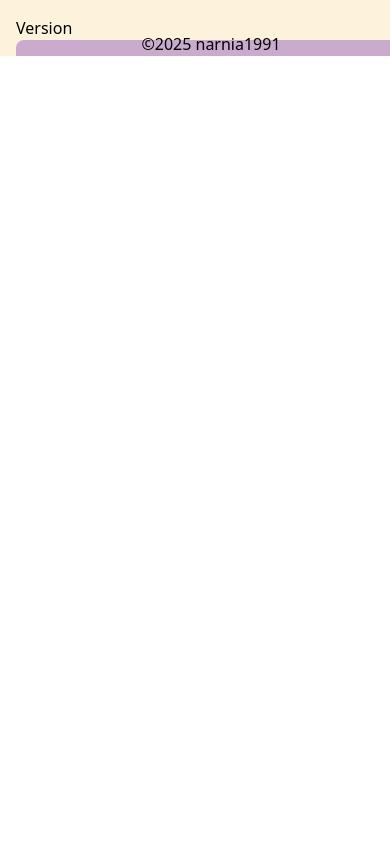
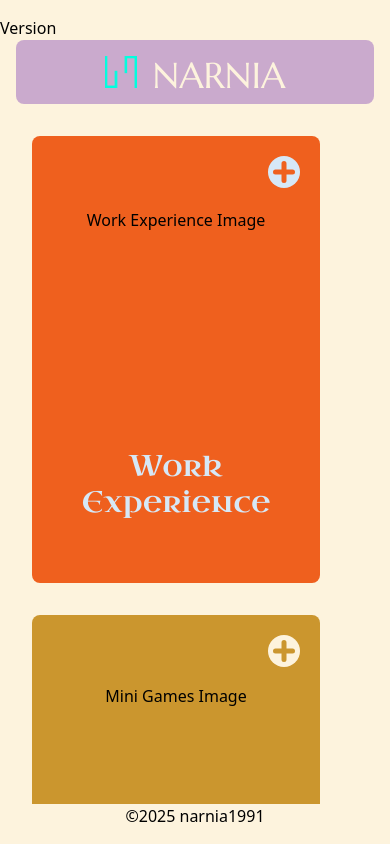
Before and after one commit to narnia1991/narnia1991.github.io, a React (Vite) app: page / in a window 390 px wide. Built offline with nearby package versions, Linux system fonts and the light colour scheme.

Commit message:
:lipstick: Fix responsive issues

```diff
--- a/src/2023/App.css
+++ b/src/2023/App.css
@@ -1,6 +1,9 @@
 .App {
   text-align: center;
-  min-height: 100vh;
+  min-height: 85vh;
+  overflow: auto;
+  padding-bottom: 1rem;
+  margin-bottom: 1rem;
 }
 
 .textWrap {
--- a/src/2024/App.tsx
+++ b/src/2024/App.tsx
@@ -131,7 +131,7 @@ function App() {
 
   return (
     <>
-      <div className="flex absolute flex-row h-screen w-screen flex-wrap overflow-auto m-auto xl:flex-col xl:justify-start xl:max-h-screen">
+      <div className="flex flex-row h-screen w-screen flex-wrap overflow-auto xl:flex-col xl:justify-start xl:h-11/12">
         <NameCard pallette={shuffledPallete[0]} />
         {listKeys.map((listItem, index) => {
           const pallette =
--- a/src/2024/organisms/CardComponent.tsx
+++ b/src/2024/organisms/CardComponent.tsx
@@ -14,7 +14,7 @@ const CardComponent: FC<{
   }, [isMainActive]);
 
   const height = useMemo(() => {
-    return getRandom({ min: 30, max: 90 });
+    return getRandom({ min: 30, max: 60 });
   }, []);
 
   return (
--- a/src/2024/organisms/NameCard.tsx
+++ b/src/2024/organisms/NameCard.tsx
@@ -11,7 +11,7 @@ const NameCard: FC<{ pallette: Record<string, string> }> = ({ pallette }) => {
         flexDirection: "row",
         maxHeight: "4rem",
         minHeight: "unset",
-        margin: "0 auto",
+        margin: fullWidth ? "0 1rem" : "0 auto",
         width: fullWidth ? "100%" : 320,
         position: "relative",
       }}
--- a/src/App.tsx
+++ b/src/App.tsx
@@ -26,7 +26,7 @@ const VersionMenu: FC<{ items: string[] }> = ({ items }) => {
 const Layout: FC<{ items: string[] }> = ({ items }) => {
   return (
     <div
-      className="relative h-full w-screen overflow-hidden p-4 lg:h-screen lg:w-full"
+      className="flex flex-col relative h-screen w-screen py-4 overflow-hidden lg:p-4 lg:w-full"
       style={{ backgroundColor: lightTheme[0].backgroundColor }}
     >
       <div className="flex justify-start">
@@ -35,9 +35,7 @@ const Layout: FC<{ items: string[] }> = ({ items }) => {
 
       <Outlet />
 
-      <div className="absolute bottom-0 margin-0 w-screen">
-        ©{new Date().getFullYear()} narnia1991
-      </div>
+      <div className="w-screen">©{new Date().getFullYear()} narnia1991</div>
     </div>
   );
 };
```
Also changed, not shown: 1 other file (tests, documents, lock files or other folders).
